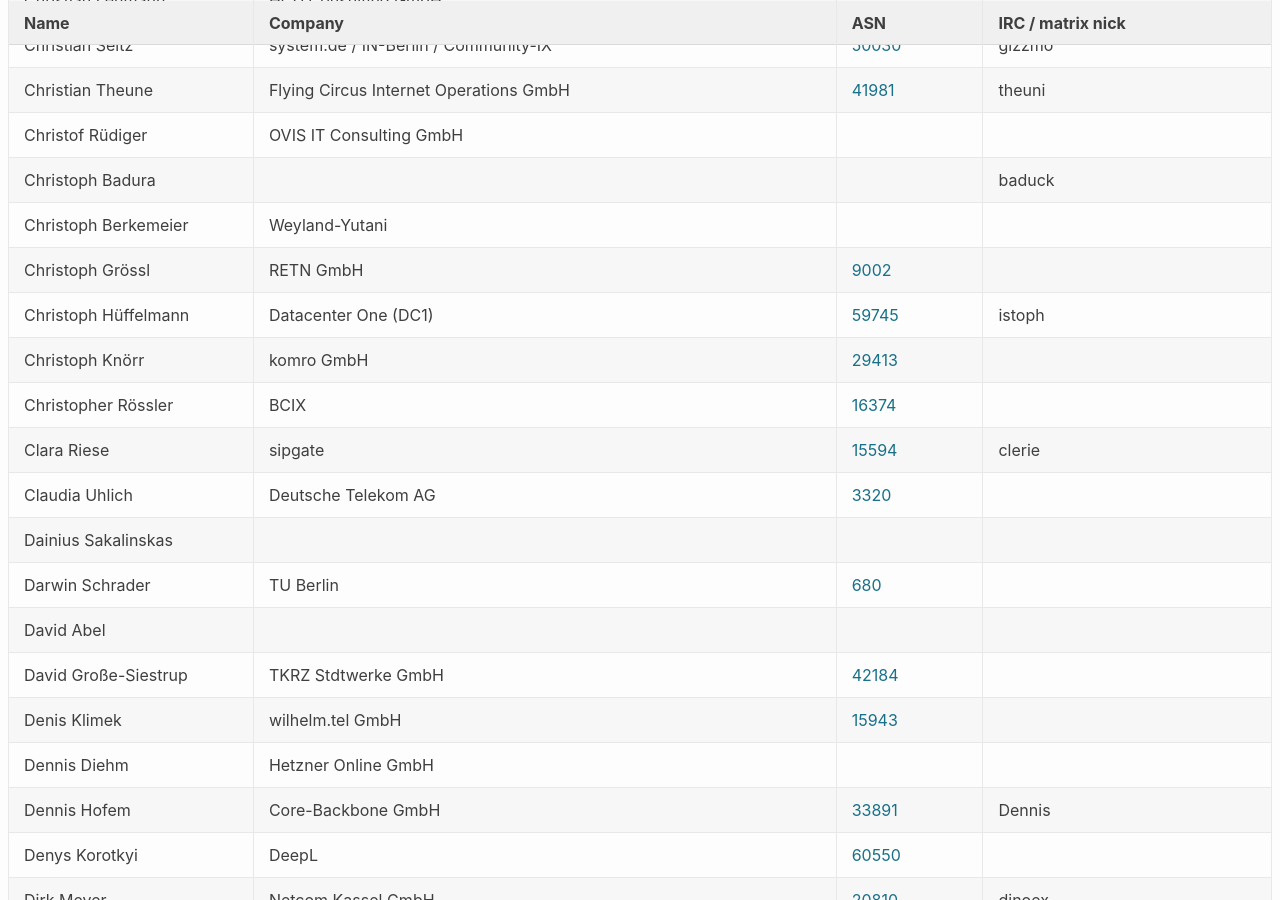
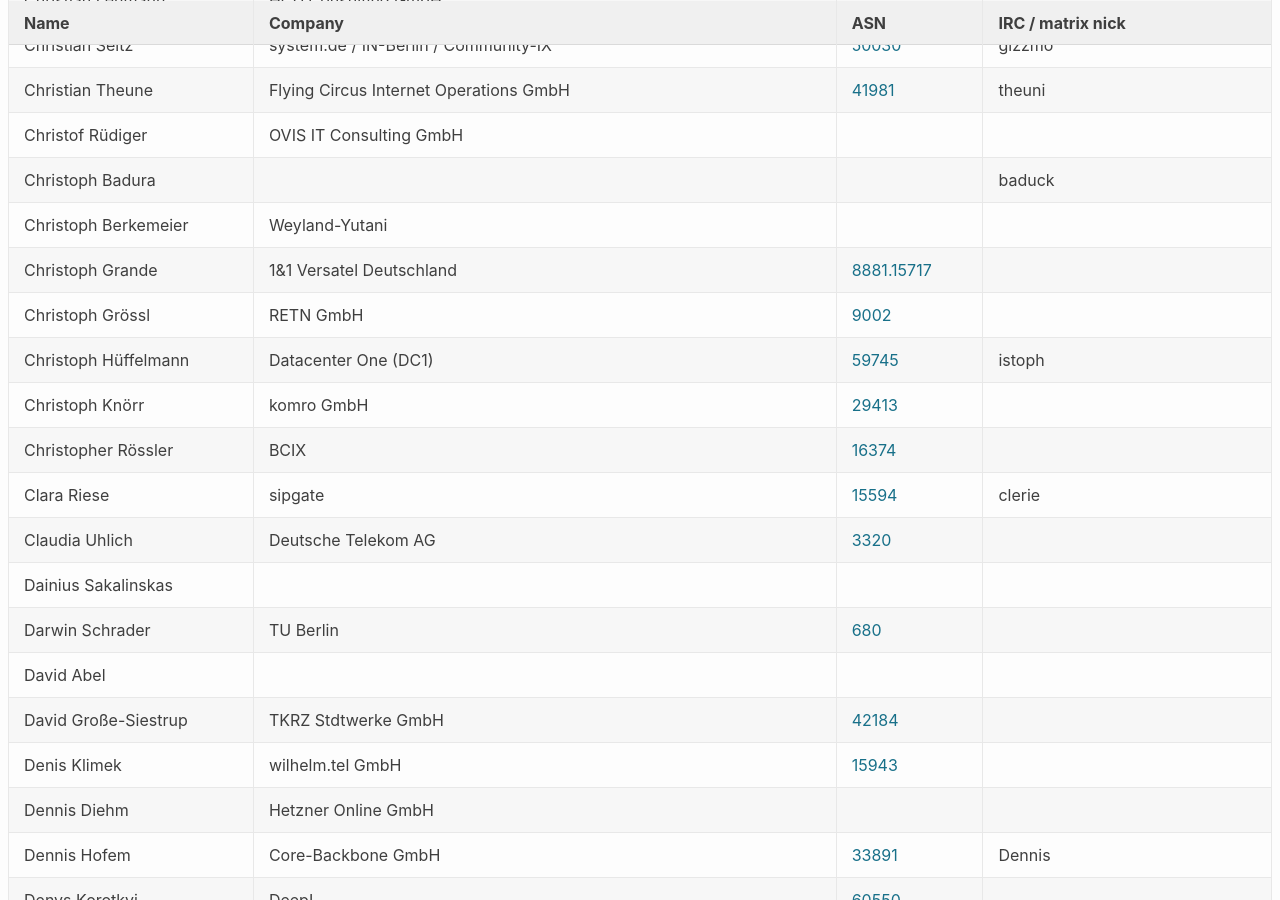
Before and after one commit to denog/pretix-attendeelist, a Jekyll site: the page built from denog16/index.markdown, in a window 1280 px wide and 900 px high, scrolled down 2068 px. Built offline with Jekyll 4.4.1, drawn with Linux system fonts in a browser that asks for light colours.

Commit message:
Latest data: Wed Sep 25 12:38:32 UTC 2024

```diff
--- a/_data/attendees_denog16_onsite.json
+++ b/_data/attendees_denog16_onsite.json
@@ -288,6 +288,12 @@
     "asn": "16374"
   },
   {
+    "name": "Christoph Grande",
+    "company": "1&1 Versatel Deutschland",
+    "irc": null,
+    "asn": "8881.15717"
+  },
+  {
     "name": "Christoph Grössl",
     "company": "RETN GmbH",
     "irc": null,
```
